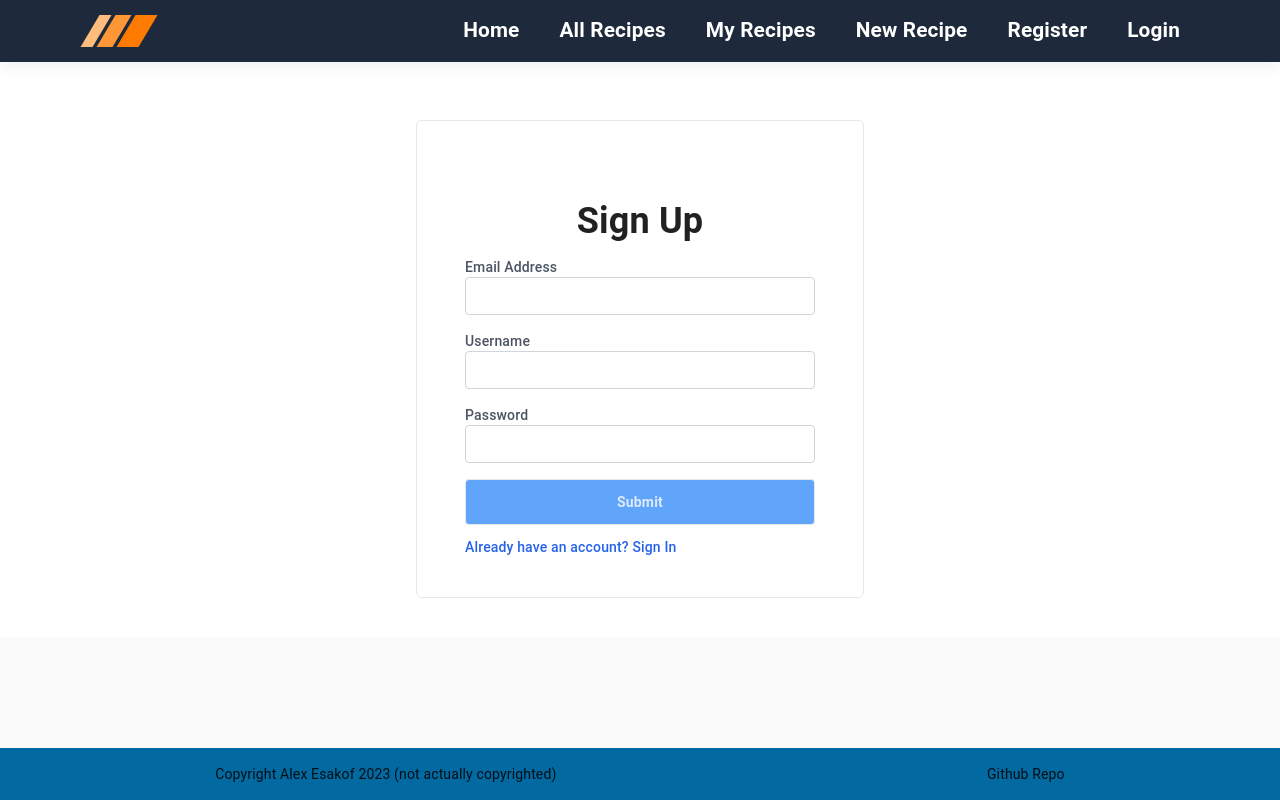
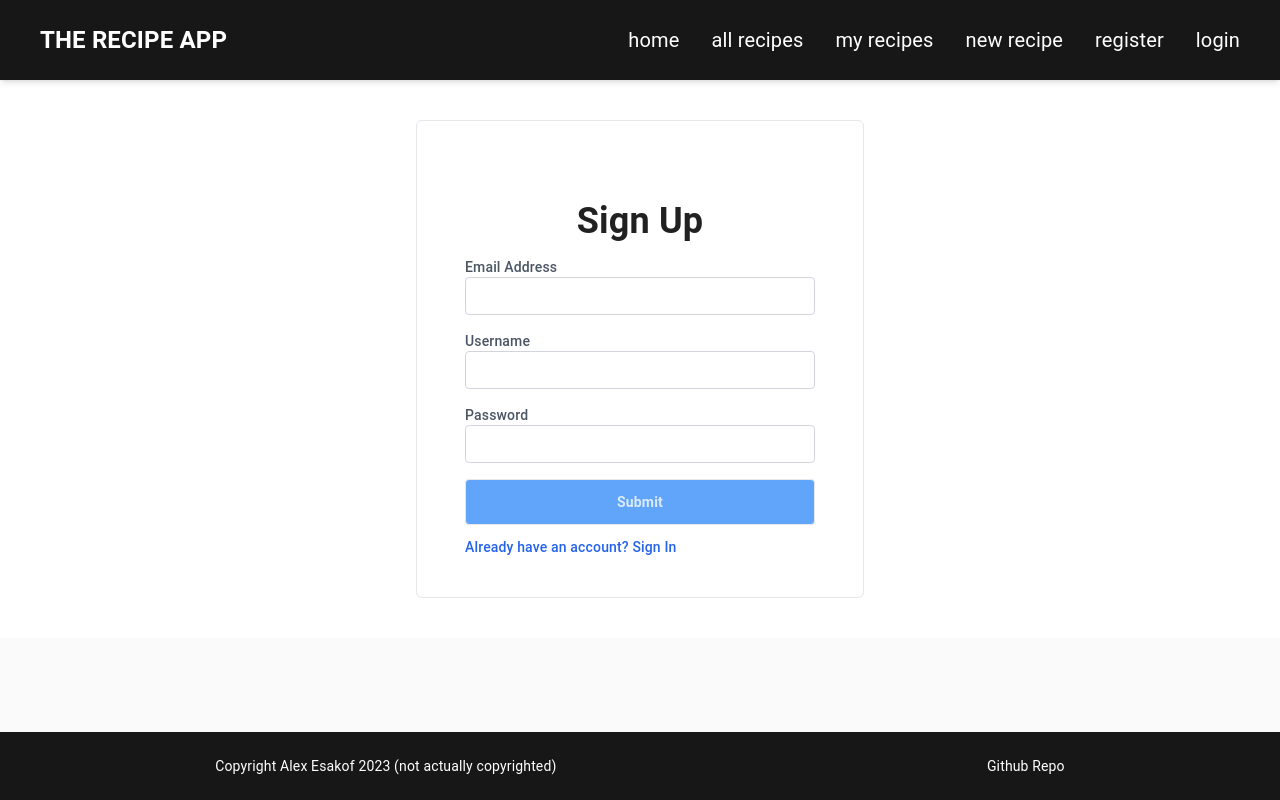
Before and after one commit to aesakof/recipe-app, a React (Create React App) app in the folder react-frontend/: page /Register in a window 1280 px wide. Built offline with nearby package versions, Linux system fonts and the light colour scheme.

Commit message:
Redid Navbar component to use Tailwind

```diff
--- a/react-frontend/public/index.html
+++ b/react-frontend/public/index.html
@@ -40,5 +40,7 @@
       To begin the development, run `npm start` or `yarn start`.
       To create a production bundle, use `npm run build` or `yarn build`.
     -->
+    <script type="module" src="https://unpkg.com/ionicons@7.1.0/dist/ionicons/ionicons.esm.js"></script>
+    <script nomodule src="https://unpkg.com/ionicons@7.1.0/dist/ionicons/ionicons.js"></script>
   </body>
 </html>
--- a/react-frontend/src/components/Footer.js
+++ b/react-frontend/src/components/Footer.js
@@ -5,10 +5,10 @@ import { Link } from "react-router-dom";
 export default function Footer() {
 
     return (
-        <div className="mt-auto bg-sky-700 py-4">
+        <div className="mt-auto bg-neutral-900 text-white py-6">
             <ul className="sm:flex sm:justify-between">
                 <li className="mx-auto">Copyright Alex Esakof 2023 (not actually copyrighted)</li>
-                <li className="mx-auto" href="https://github.com/aesakof/recipe-app"><a>Github Repo</a></li>
+                <li className="mx-auto"><a href="https://github.com/aesakof/recipe-app">Github Repo</a></li>
             </ul>
 
         </div>
--- a/react-frontend/src/components/Navbar.js
+++ b/react-frontend/src/components/Navbar.js
@@ -1,4 +1,4 @@
-import "./NavbarStyles.css";
+// import "./NavbarStyles.css";
 import React, { useState, useEffect, useContext } from "react";
 import { Context } from "../Context";
 import { Link } from "react-router-dom";
@@ -7,6 +7,7 @@ import { Link } from "react-router-dom";
 export default function Navbar() {
     const [clicked, setClicked] = useState(false);
     const { username, setUsername } = useContext(Context);
+    const [open,setOpen]=useState(false);
 
     useEffect(() => {
         if(username === null && localStorage.getItem('username') !== null) {
@@ -19,8 +20,50 @@ export default function Navbar() {
     }
 
     return(
+        <div className='shadow-md w-full fixed top-0 left-0'>
+            <div className='md:flex items-center justify-between bg-neutral-900 py-6 md:px-10 px-7'>
+                <div className='font-bold text-2xl cursor-pointer flex items-center text-white'>
+                    THE RECIPE APP
+                </div>
+
+                <div onClick={()=>setOpen(!open)} className='text-3xl text-white absolute right-8 top-6 cursor-pointer md:hidden'>
+                    <ion-icon name={open ? 'close':'menu'}></ion-icon>
+                </div>
+
+                <ul className={`md:flex md:items-center md:pb-0 pb-6 absolute md:static bg-neutral-900 md:z-auto z-[-1] left-0 w-full md:w-auto md:pl-0 pl-9 transition-all duration-500 ease-in ${open ? 'top-20 ':'top-[-490px]'}`}>
+                    <li className='md:ml-8 text-xl md:my-0 my-7'>
+                        <Link className='text-white hover:text-gray-400 duration-500' to="/">home</Link>
+                    </li>
+                    <li className='md:ml-8 text-xl md:my-0 my-7'>
+                        <Link className='text-white hover:text-gray-400 duration-500' to="/recipes/all">all recipes</Link>
+                    </li>
+                    <li className='md:ml-8 text-xl md:my-0 my-7'>
+                        <Link className='text-white hover:text-gray-400 duration-500' to="index.html">my recipes</Link>
+                    </li>
+                    <li className='md:ml-8 text-xl md:my-0 my-7'>
+                        <Link className='text-white hover:text-gray-400 duration-500' to="recipe/new">new recipe</Link>
+                    </li>
+                    {
+                        username === null ?
                         <>
-            <nav>
+                            <li className='md:ml-8 text-xl md:my-0 my-7'>
+                                <Link className='text-white hover:text-gray-400 duration-500' to="/register">register</Link>
+                            </li>
+                            <li className='md:ml-8 text-xl md:my-0 my-7'>
+                                <Link className='text-white hover:text-gray-400 duration-500' to="/login">login</Link>
+                            </li>
+                        </> :
+                        <li className='md:ml-8 text-xl md:my-0 my-7'>
+                            <Link className='text-white hover:text-gray-400 duration-500' to="/logout">logout</Link>
+                        </li>
+                    }
+                </ul>
+            </div>
+        </div>
+    )
+};
+
+{/* <nav>
 <Link to="index.html">
     <svg id="logo-38" width="78" height="32" viewBox="0 0 78 32" fill="none" xmlns="http://www.w3.org/2000/svg"> <path d="M55.5 0H77.5L58.5 32H36.5L55.5 0Z" className="ccustom" fill="#FF7A00"></path> <path d="M35.5 0H51.5L32.5 32H16.5L35.5 0Z" className="ccompli1" fill="#FF9736"></path> <path d="M19.5 0H31.5L12.5 32H0.5L19.5 0Z" className="ccompli2" fill="#FFBC7D"></path> </svg>
 </Link>
@@ -28,29 +71,29 @@ export default function Navbar() {
 <div>
     <ul id="navbar" className={clicked ? "#navbar active" : "#navbar"}>
         <li>
-                            <Link to="/">Home</Link>
+            <Link to="/">home</Link>
         </li>
         <li>
-                            <Link to="/recipes/all">All Recipes</Link>
+            <Link to="/recipes/all">all recipes</Link>
         </li>
         <li>
-                            <Link to="index.html">My Recipes</Link>
+            <Link to="index.html">my recipes</Link>
         </li>
         <li>
-                            <Link to="recipe/new">New Recipe</Link>
+            <Link to="recipe/new">new recipe</Link>
         </li>
         {
             username === null ?
             <>
                 <li>
-                                    <Link to="/register">Register</Link>
+                    <Link to="/register">register</Link>
                 </li>
                 <li>
-                                    <Link to="/login">Login</Link>
+                    <Link to="/login">login</Link>
                 </li>
             </> :
             <li>
-                                <Link to="/logout">Logout</Link>
+                <Link to="/logout">logout</Link>
             </li>
         }
     </ul>
@@ -60,8 +103,4 @@ export default function Navbar() {
     <i id="bar" onClick={handleClick} className={clicked ? "fas fa-times" : "fas fa-bars"}>
     </i>
 </div>
-            </nav>
-
-        </>
-    )
-};
+</nav> */}
--- a/react-frontend/src/components/NavbarStyles.css
+++ b/react-frontend/src/components/NavbarStyles.css
@@ -5,7 +5,7 @@ nav{
     top: 0;
     align-items: center;
     justify-content: space-between;
-    background: #1e293b;
+    background: black;
     padding: 15px 80px;
     box-shadow: 0 5px 15px rgba(0, 0, 0, 0.06);
 }
```
Also changed, not shown: 1 other file (tests, documents, lock files or other folders). Lines whose indentation alone changed are shown as unchanged.
